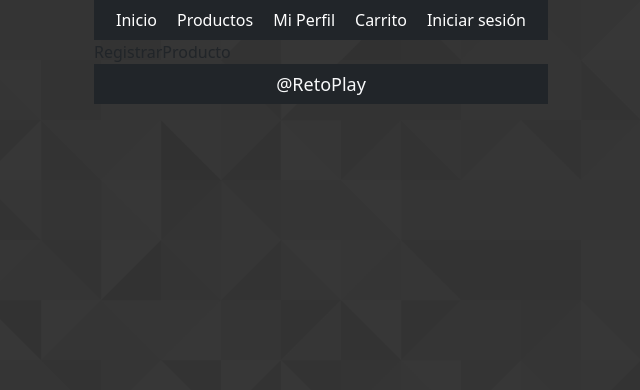
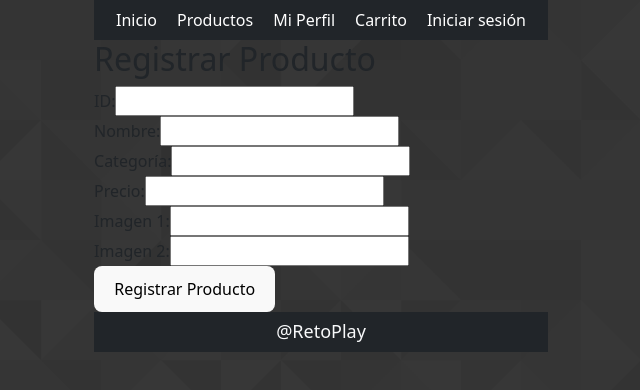
Before and after one commit to ferchox920/neil, a React (Vite) app: page /registrar-producto in a window 1280 px wide. Shown: the top 390 px of the page, without its empty margins (319-959 px from the left). Built offline with nearby package versions, Linux system fonts and the light colour scheme.

Commit message:
form products

```diff
--- a/src/components/registrar-producto_form/RegistrarProductoForm.jsx
+++ b/src/components/registrar-producto_form/RegistrarProductoForm.jsx
@@ -1,7 +1,101 @@
-import React from 'react'
 
-export const RegistrarProductoForm = () => {
+import React, { useState } from 'react';
+
+const RegistrarProductoForm = () => {
+  const [product, setProduct] = useState({
+    id: '',
+    nombre: '',
+    categoria: '',
+    precio: '',
+    img1: '',
+    img2: '',
+  });
+
+  const handleInputChange = (event) => {
+    const { name, value } = event.target;
+    setProduct((prevProduct) => ({
+      ...prevProduct,
+      [name]: value,
+    }));
+  };
+
+  const handleSubmit = (event) => {
+    event.preventDefault();
+    // Here you can perform actions to submit the product data
+    console.log('Product data:', product);
+    // Clear the form fields
+    setProduct({
+      id: '',
+      nombre: '',
+      categoria: '',
+      precio: '',
+      img1: '',
+      img2: '',
+    });
+  };
+
   return (
-    <div>RegistrarProductoForm</div>
-  )
-}
+    <div>
+      <h2>Registrar Producto</h2>
+      <form onSubmit={handleSubmit}>
+        <div>
+          <label>ID:</label>
+          <input
+            type="text"
+            name="id"
+            value={product.id}
+            onChange={handleInputChange}
+          />
+        </div>
+        <div>
+          <label>Nombre:</label>
+          <input
+            type="text"
+            name="nombre"
+            value={product.nombre}
+            onChange={handleInputChange}
+          />
+        </div>
+        <div>
+          <label>Categoría:</label>
+          <input
+            type="text"
+            name="categoria"
+            value={product.categoria}
+            onChange={handleInputChange}
+          />
+        </div>
+        <div>
+          <label>Precio:</label>
+          <input
+            type="number"
+            name="precio"
+            value={product.precio}
+            onChange={handleInputChange}
+          />
+        </div>
+        <div>
+          <label>Imagen 1:</label>
+          <input
+            type="text"
+            name="img1"
+            value={product.img1}
+            onChange={handleInputChange}
+          />
+        </div>
+        <div>
+          <label>Imagen 2:</label>
+          <input
+            type="text"
+            name="img2"
+            value={product.img2}
+            onChange={handleInputChange}
+          />
+        </div>
+        <button type="submit">Registrar Producto</button>
+      </form>
+    </div>
+  );
+};
+
+export default RegistrarProductoForm;
--- a/src/views/registrar-producto/RegistrarProducto.jsx
+++ b/src/views/registrar-producto/RegistrarProducto.jsx
@@ -1,7 +1,10 @@
-import React from 'react'
+import React from "react";
+import  RegistrarProductoForm  from "../../components/registrar-producto_form/RegistrarProductoForm";
 
 export const RegistrarProductoView = () => {
   return (
-    <div>RegistrarProducto</div>
-  )
-}
+    <>
+      <RegistrarProductoForm />
+    </>
+  );
+};
```
